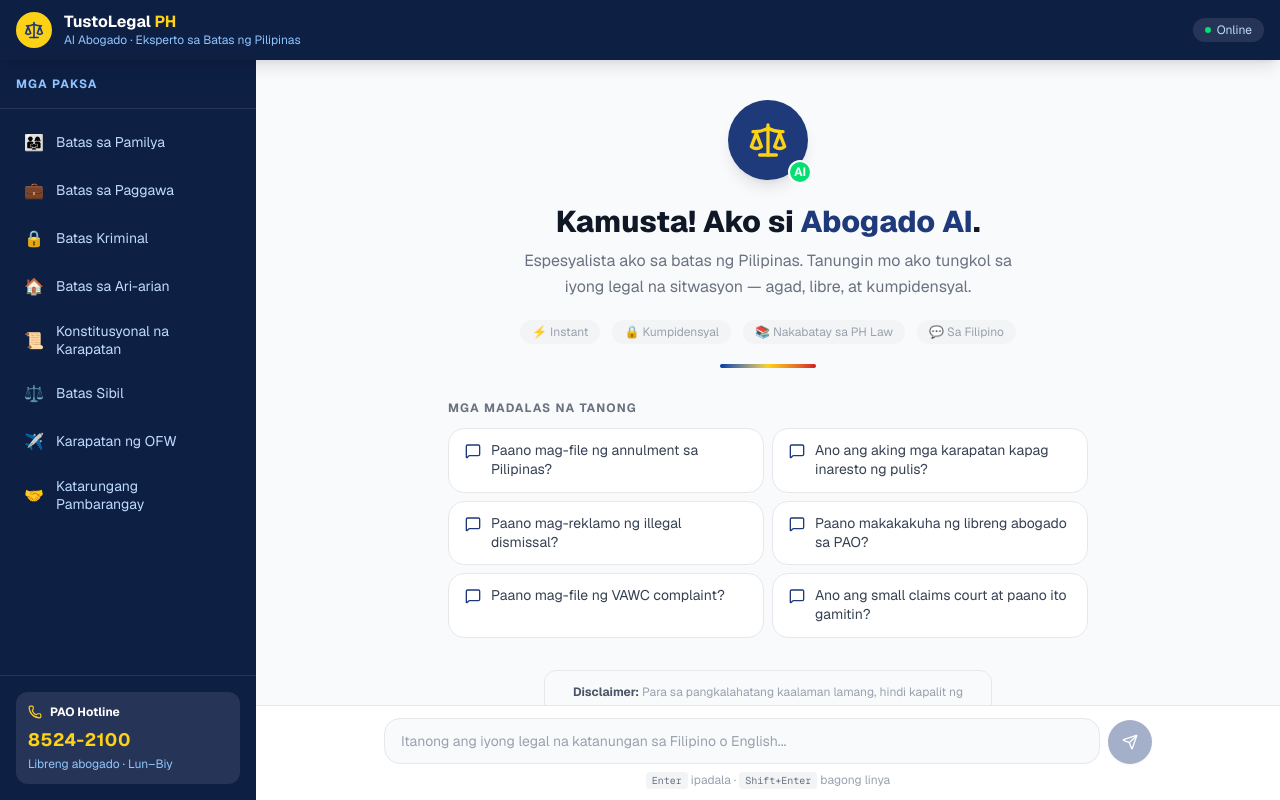
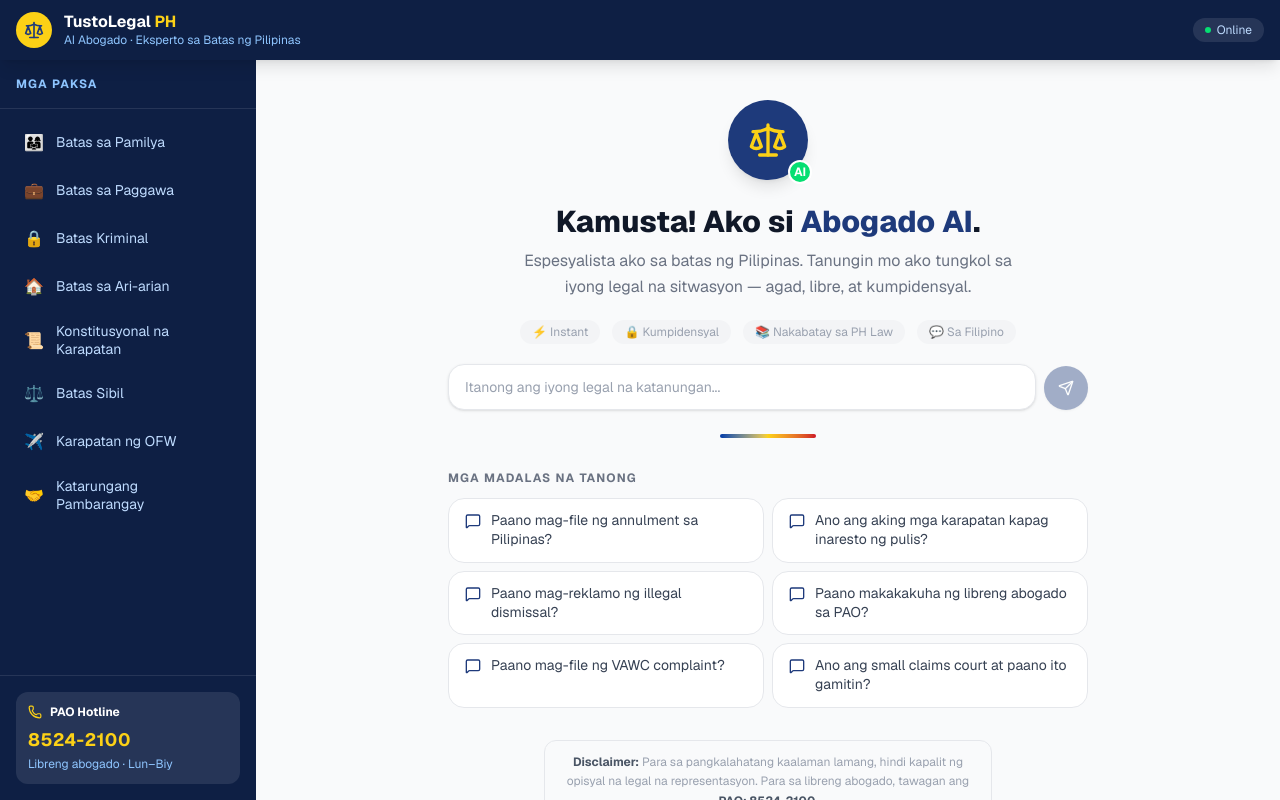
Before and after one commit to patrickfronda/tustolegal-ph, a Next.js app: page / in a window 1280 px wide. Built offline with nearby package versions, Linux system fonts and the light colour scheme.

Commit message:
Remove bottom chat bar from welcome screen
Move the input to the welcome page hero section so it's available for custom questions. The bottom input bar now only appears during an active conversation.

https://claude.ai/code/session_01X3QJVrtteu6wkTepNxtXkq

```diff
--- a/app/components/ChatPage.tsx
+++ b/app/components/ChatPage.tsx
@@ -330,6 +330,27 @@ export default function ChatPage() {
                   ))}
                 </div>
 
+                {/* Hero chat input */}
+                <form onSubmit={handleSubmit} className="flex items-end gap-2 mb-6">
+                  <textarea
+                    ref={textareaRef}
+                    value={input}
+                    onChange={(e) => { setInput(e.target.value); autoResize(); }}
+                    onKeyDown={handleKeyDown}
+                    placeholder="Itanong ang iyong legal na katanungan..."
+                    rows={1}
+                    disabled={isStreaming}
+                    className="flex-1 resize-none border border-gray-200 rounded-2xl px-4 py-3 text-sm focus:outline-none focus:ring-2 focus:ring-[#1e3a7b]/20 focus:border-[#1e3a7b] disabled:opacity-60 overflow-hidden bg-white placeholder:text-gray-400 shadow-sm"
+                  />
+                  <button
+                    type="submit"
+                    disabled={isStreaming || !input.trim()}
+                    className="flex-shrink-0 w-11 h-11 bg-[#1e3a7b] text-white rounded-full flex items-center justify-center hover:bg-[#162d60] transition-colors disabled:opacity-40 disabled:cursor-not-allowed shadow-sm"
+                  >
+                    {isStreaming ? <Loader2 className="w-4 h-4 animate-spin" /> : <Send className="w-4 h-4" />}
+                  </button>
+                </form>
+
                 <div className="h-1 w-24 bg-gradient-to-r from-[#0038a8] via-[#fcd116] to-[#ce1126] rounded-full mx-auto mb-8" />
 
                 <p className="text-xs font-bold text-gray-500 uppercase tracking-widest mb-3 text-left">
@@ -404,7 +425,8 @@ export default function ChatPage() {
             </div>
           )}
 
-          {/* Input bar */}
+          {/* Input bar — only shown during active conversation */}
+          {!isEmpty && (
             <div className="bg-white border-t border-gray-200 px-4 py-3 flex-shrink-0">
               <form onSubmit={handleSubmit} className="max-w-3xl mx-auto flex items-end gap-2">
                 <textarea
@@ -430,6 +452,7 @@ export default function ChatPage() {
                 <kbd className="bg-gray-100 px-1.5 py-0.5 rounded text-gray-500 text-[10px]">Shift+Enter</kbd> bagong linya
               </p>
             </div>
+          )}
         </div>
       </div>
     </div>
```
Lines whose indentation alone changed are shown as unchanged.
